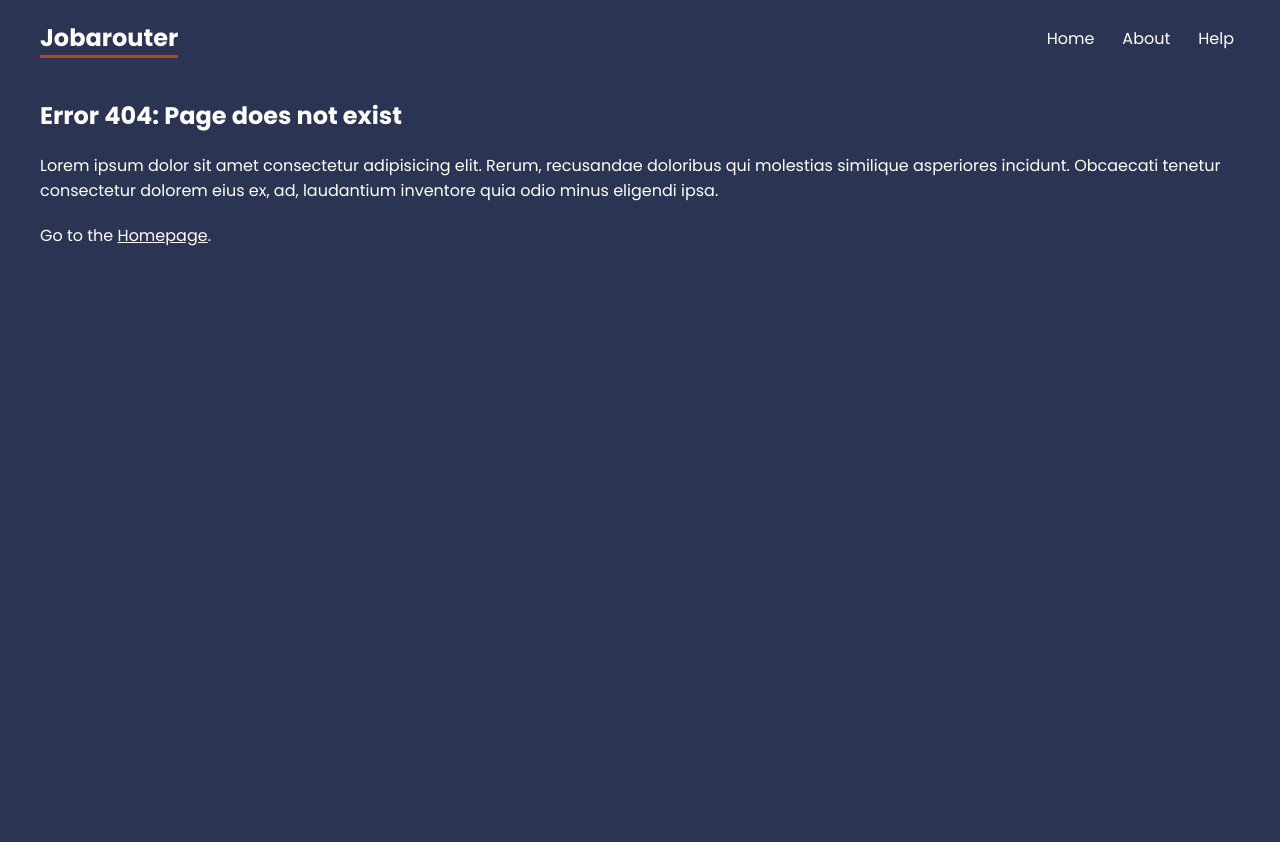
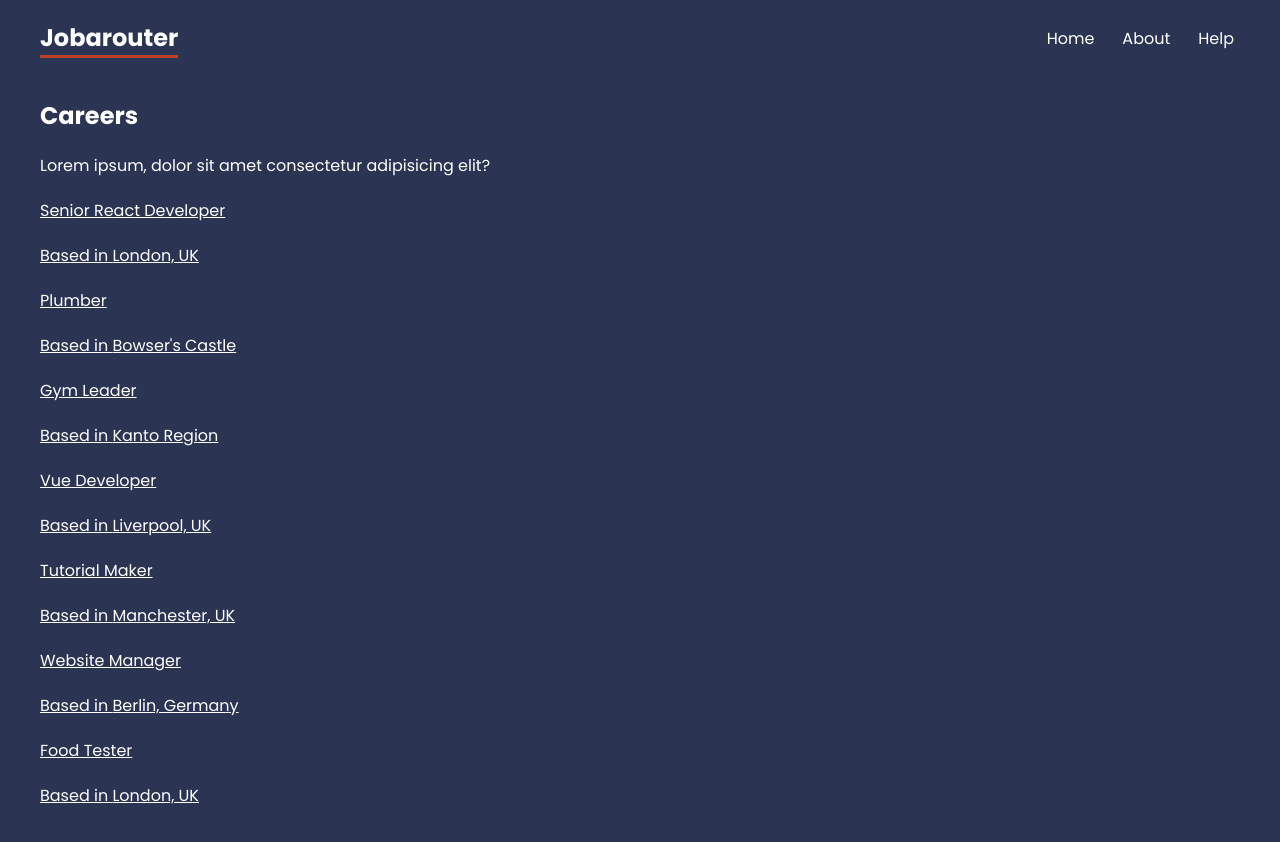
Before and after one commit to meconnor/jobrouterREACT, a React (Create React App) app: page /careers in a window 1280 px wide. Shown: the top 842 px of the page. Before the commit the page ends 800 px from the top, so only its background shows below. Built offline with nearby package versions, Linux system fonts and the light colour scheme; data requests are answered from the project's data file.

Commit message:
added loaderfunction to careers

```diff
--- a/src/App.js
+++ b/src/App.js
@@ -9,7 +9,7 @@ import Home from "./pages/Home";
 import About from "./pages/About";
 import Faq from "./pages/help/Faq";
 import Contact from "./pages/help/Contact";
-import Careers from "./pages/careers/Careers";
+import Careers, { careersLoader } from "./pages/careers/Careers";
 //layouts
 import RootLayout from "./layouts/RootLayout";
 import HelpLayout from "./layouts/HelpLayout";
@@ -27,8 +27,8 @@ const router = createBrowserRouter(
         <Route path="contact" element={<Contact />} />
       </Route>
 
-      <Route path="carrers" element={<CareersLayout />}>
-        <Route index element={<Careers />} />
+      <Route path="careers" element={<CareersLayout />}>
+        <Route index element={<Careers />} loader={careersLoader} />
       </Route>
 
       <Route path="*" element={<NotFound />} />
--- a/src/pages/careers/Careers.js
+++ b/src/pages/careers/Careers.js
@@ -1,7 +1,23 @@
+import { useLoaderData, Link } from "react-router-dom";
+
 export default function Careers() {
-  return <div className="careers"></div>;
+  const careers = useLoaderData();
+
+  return (
+    <div className="careers">
+      {careers.map((career) => (
+        <Link to="/" key={career.div}>
+          <p>{career.title}</p>
+          <p>Based in {career.location}</p>
+        </Link>
+      ))}
+    </div>
+  );
 }
 
 //loader function
+export const careersLoader = async () => {
+  const res = await fetch("http://localhost:4000/careers");
 
-const careersLoader = async () => {};
+  return res.json();
+};
```
